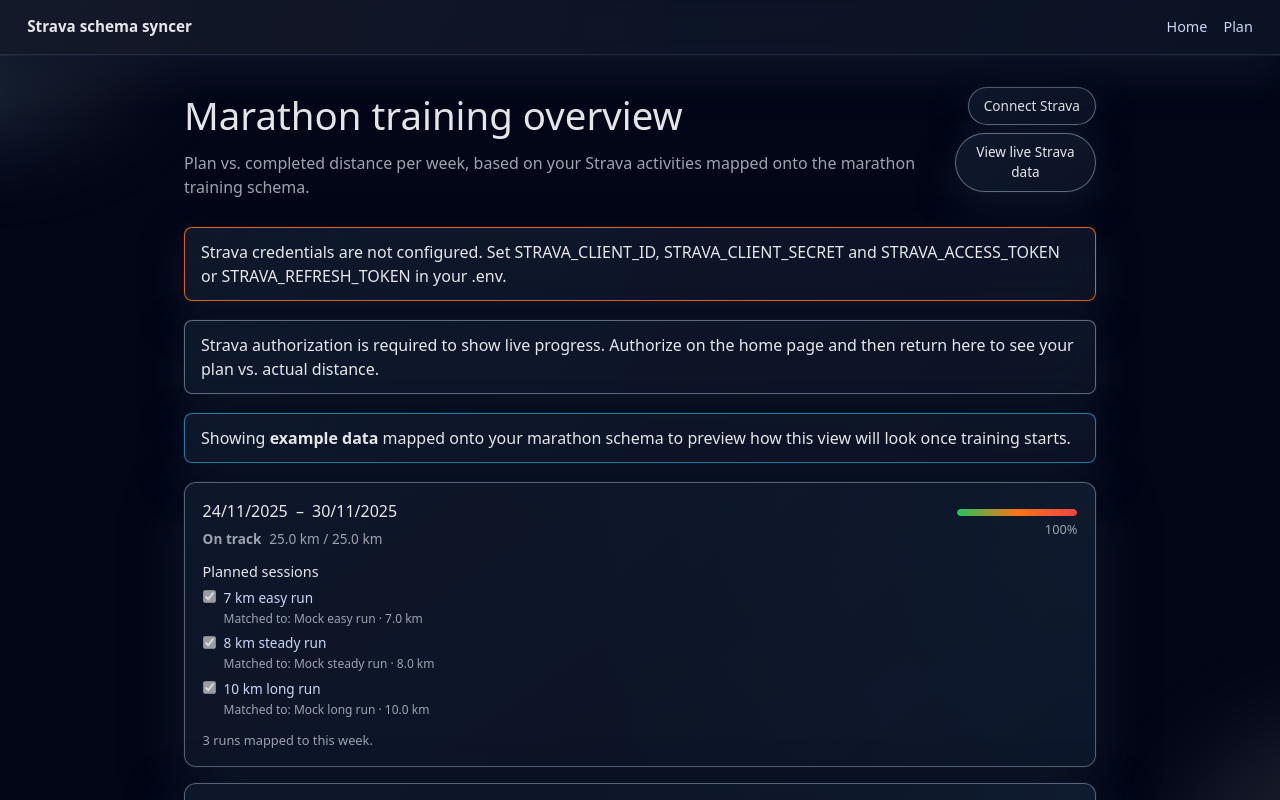
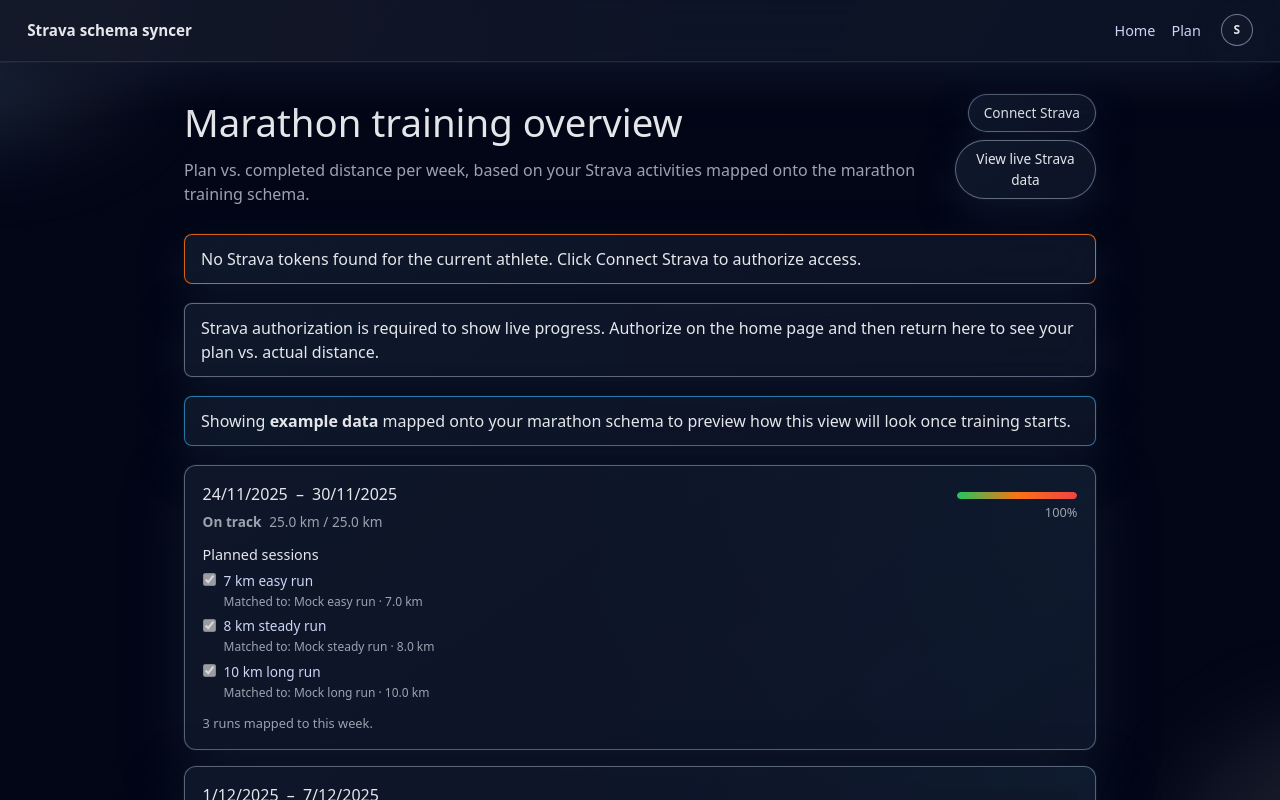
Before and after one commit to danielsteman/strava-schema-syncer, a SvelteKit app: page /plan in a window 1280 px wide. Shown: the top 800 px of the page. Built offline with nearby package versions, Linux system fonts and the light colour scheme; no server answers.

Commit message:
feat: add avatar and logout button

```diff
--- a/src/lib/strava-tokens.ts
+++ b/src/lib/strava-tokens.ts
@@ -10,6 +10,7 @@ type StravaTokenRow = {
 	scope: string;
 	createdAt: string;
 	updatedAt: string;
+	athleteFirstName?: string;
 };
 
 const STRAVA_TOKENS_TABLE_NAME = env.STRAVA_TOKENS_TABLE_NAME;
--- a/src/lib/strava.ts
+++ b/src/lib/strava.ts
@@ -96,6 +96,7 @@ async function refreshAccessTokenForAthlete(athleteId: string): Promise<string>
 		accessToken: json.access_token,
 		refreshToken: json.refresh_token,
 		expiresAt: json.expires_at,
+		athleteFirstName: existing.athleteFirstName,
 		scope: json.scope ?? existing.scope,
 		createdAt: existing.createdAt ?? nowIso,
 		updatedAt: nowIso
@@ -123,7 +124,13 @@ async function getAccessToken(athleteId?: string): Promise<string> {
 		return refreshAccessTokenForAthlete(athleteId);
 	}
 
-	// Legacy single-user behaviour: use the refresh token from .env and keep
+	// No athlete selected in this browser – treat as \"not connected\".
+	throw new Error('No stored Strava tokens for the current athlete');
+
+	// Legacy single-user behaviour (disabled now that we support multi-user):
+	// use the refresh token from .env and keep tokens in memory for the
+	// lifetime of the process. If you want to re-enable this, move the early
+	// throw above behind an explicit feature flag.
 	// tokens in memory for the lifetime of the process.
 	let currentAccessToken: string | null = null;
 	let currentRefreshToken: string | null = STRAVA_REFRESH_TOKEN ?? null;
--- /dev/null
+++ b/src/routes/+layout.server.ts
@@ -0,0 +1,34 @@
+import type { LayoutServerLoad } from './$types';
+import { getTokensForAthlete } from '$lib/strava-tokens.ts';
+
+export const load: LayoutServerLoad = async ({ cookies }) => {
+	const athleteId = cookies.get('strava_athlete_id') ?? undefined;
+
+	if (!athleteId) {
+		return {
+			user: null
+		};
+	}
+
+	const row = await getTokensForAthlete(athleteId);
+
+	if (!row) {
+		return {
+			user: null
+		};
+	}
+
+	const firstName = row.athleteFirstName;
+	const initial =
+		firstName && firstName.trim().length > 0
+			? firstName.trim().charAt(0).toUpperCase()
+			: 'S';
+
+	return {
+		user: {
+			athleteId,
+			firstName: firstName ?? null,
+			initial
+		}
+	};
+};
--- a/src/routes/+layout.svelte
+++ b/src/routes/+layout.svelte
@@ -3,7 +3,25 @@
 	import favicon from '$lib/assets/favicon.svg';
 	import { navigating } from '$app/stores';
 
-	let { children } = $props();
+	let { children, data } = $props<{
+		children: () => unknown;
+		data: {
+			user: {
+				athleteId: string;
+				firstName: string | null;
+				initial: string;
+			} | null;
+		};
+	}>();
+	let userMenuOpen = $state(false);
+
+	const toggleUserMenu = () => {
+		userMenuOpen = !userMenuOpen;
+	};
+
+	const closeUserMenu = () => {
+		userMenuOpen = false;
+	};
 </script>
 
 <svelte:head>
@@ -18,10 +36,31 @@
 
 	<header class="site-nav">
 		<a href="/" class="brand">Strava schema syncer</a>
-		<nav class="links">
-			<a href="/">Home</a>
-			<a href="/plan">Plan</a>
-		</nav>
+		<div class="nav-right">
+			<nav class="links">
+				<a href="/">Home</a>
+				<a href="/plan">Plan</a>
+			</nav>
+
+			<div class="user-menu" onfocusout={closeUserMenu}>
+				<button
+					type="button"
+					class="avatar-button"
+					aria-label="Account"
+					aria-haspopup="menu"
+					aria-expanded={userMenuOpen}
+					onclick={toggleUserMenu}
+				>
+					<span class="avatar-initials">{data.user?.initial ?? 'S'}</span>
+				</button>
+
+				{#if userMenuOpen}
+					<div class="user-menu-dropdown" role="menu">
+						<a href="/auth/logout" role="menuitem">Logout</a>
+					</div>
+				{/if}
+			</div>
+		</div>
 	</header>
 
 	<main class="site-main">
@@ -33,6 +72,7 @@
 			<div class="page-loading-backdrop"></div>
 			<div class="page-loading-content">
 				<div class="page-loading-spinner" aria-hidden="true"></div>
+				<p class="page-loading-text">Loading…</p>
 			</div>
 		</div>
 	{/if}
@@ -143,6 +183,12 @@
 		font-size: 0.95rem;
 	}
 
+	.nav-right {
+		display: flex;
+		align-items: center;
+		gap: 1.25rem;
+	}
+
 	.links {
 		display: flex;
 		gap: 1rem;
@@ -174,6 +220,72 @@
 
 	.links a:hover::after {
 		width: 100%;
+	}
+
+	.user-menu {
+		position: relative;
+	}
+
+	.avatar-button {
+		width: 32px;
+		height: 32px;
+		border-radius: 999px;
+		border: 1px solid rgba(148, 163, 184, 0.7);
+		background:
+			linear-gradient(135deg, rgba(15, 23, 42, 0.98), rgba(15, 23, 42, 0.86)),
+			radial-gradient(circle at top left, rgba(248, 113, 22, 0.4), transparent 60%);
+		display: inline-flex;
+		align-items: center;
+		justify-content: center;
+		color: #e5e7eb;
+		font-size: 0.75rem;
+		font-weight: 600;
+		cursor: pointer;
+		box-shadow:
+			0 10px 30px rgba(15, 23, 42, 0.9),
+			0 0 0 1px rgba(15, 23, 42, 0.9);
+		padding: 0;
+	}
+
+	.avatar-button:hover {
+		border-color: rgba(248, 113, 22, 0.9);
+	}
+
+	.avatar-initials {
+		text-transform: uppercase;
+	}
+
+	.user-menu-dropdown {
+		position: absolute;
+		right: 0;
+		margin-top: 0.4rem;
+		min-width: 150px;
+		border-radius: 0.6rem;
+		background:
+			linear-gradient(145deg, rgba(15, 23, 42, 0.96), rgba(15, 23, 42, 0.9)),
+			radial-gradient(circle at top right, rgba(56, 189, 248, 0.22), transparent 60%);
+		border: 1px solid rgba(148, 163, 184, 0.7);
+		box-shadow:
+			0 20px 55px rgba(15, 23, 42, 0.98),
+			0 0 0 1px rgba(15, 23, 42, 0.9);
+		backdrop-filter: blur(22px);
+		-webkit-backdrop-filter: blur(22px);
+		padding: 0.35rem 0.25rem;
+		z-index: 30;
+	}
+
+	.user-menu-dropdown a {
+		display: block;
+		padding: 0.4rem 0.7rem;
+		font-size: 0.8rem;
+		color: #e5e7eb;
+		text-decoration: none;
+		border-radius: 0.4rem;
+	}
+
+	.user-menu-dropdown a:hover {
+		background: rgba(15, 23, 42, 0.96);
+		color: #f97316;
 	}
 
 	.site-main {
--- a/src/routes/+page.svelte
+++ b/src/routes/+page.svelte
@@ -63,6 +63,18 @@
 </script>
 
 <main class="page">
+	{#if data.needsAuth}
+		<section class="hero">
+			<div class="hero-card">
+				<h1>Connect Strava</h1>
+				<p>
+					Authorize access to your Strava account so we can pull in recent runs and map them onto
+					your training plan.
+				</p>
+				<a class="button hero-button" href="/auth/strava">Connect Strava</a>
+			</div>
+		</section>
+	{:else}
 		<section class="header">
 			<div>
 				<h1>My Strava activities</h1>
@@ -71,26 +83,15 @@
 					tokens refreshed for you.
 				</p>
 			</div>
-		<a class="button" href="/auth/strava">
-			{#if data.needsAuth}
-				Connect Strava
-			{:else}
-				Reconnect / Switch Strava account
+			<a class="button" href="/auth/strava">Reconnect / Switch Strava account</a>
+		</section>
 	{/if}
-		</a>
-	</section>
 
 	{#if data.errorMessage}
 		<p class="message message-error">{data.errorMessage}</p>
 	{/if}
 
-	{#if data.needsAuth}
-		<p class="message">
-			Strava authorization is required or has expired. Click
-			<a href="/auth/strava">Connect Strava</a>
-			to continue.
-		</p>
-	{:else if runActivities && runActivities.length > 0}
+	{#if !data.needsAuth && runActivities && runActivities.length > 0}
 		<section class="activities">
 			{#each runActivities as activity}
 				<article class="activity-card">
@@ -156,7 +157,7 @@
 				</article>
 			{/each}
 		</section>
-	{:else}
+	{:else if !data.needsAuth}
 		<p class="message">
 			No running activities found yet. Try a different day or re-authorize Strava.
 		</p>
@@ -177,6 +178,44 @@
 		color: #e5e7eb;
 		position: relative;
 		z-index: 1;
+	}
+
+	.hero {
+		min-height: calc(100vh - 7rem);
+		display: flex;
+		align-items: center;
+		justify-content: center;
+	}
+
+	.hero-card {
+		max-width: 520px;
+		padding: 2.25rem 2.5rem;
+		border-radius: 1.25rem;
+		background:
+			linear-gradient(145deg, rgba(15, 23, 42, 0.96), rgba(15, 23, 42, 0.86)),
+			radial-gradient(circle at top right, rgba(56, 189, 248, 0.22), transparent 60%);
+		border: 1px solid rgba(148, 163, 184, 0.7);
+		box-shadow:
+			0 26px 70px rgba(15, 23, 42, 0.98),
+			0 0 0 1px rgba(15, 23, 42, 0.9);
+		backdrop-filter: blur(26px);
+		-webkit-backdrop-filter: blur(26px);
+		text-align: center;
+	}
+
+	.hero-card h1 {
+		margin: 0 0 0.6rem;
+		font-size: clamp(2.2rem, 3.2vw, 2.6rem);
+	}
+
+	.hero-card p {
+		margin: 0 0 1.6rem;
+		color: #9ca3af;
+	}
+
+	.hero-button {
+		min-width: 180px;
+		justify-content: center;
 	}
 
 	.header {
--- /dev/null
+++ b/src/routes/auth/logout/+server.ts
@@ -0,0 +1,15 @@
+import { redirect, type RequestHandler } from '@sveltejs/kit';
+
+export const GET: RequestHandler = async ({ cookies, url }) => {
+	const isHttps = url.protocol === 'https:';
+
+	cookies.set('strava_athlete_id', '', {
+		path: '/',
+		httpOnly: true,
+		secure: isHttps,
+		sameSite: 'lax',
+		maxAge: 0
+	});
+
+	throw redirect(302, '/');
+};
--- a/src/routes/auth/strava/callback/+server.ts
+++ b/src/routes/auth/strava/callback/+server.ts
@@ -13,6 +13,7 @@ type StravaTokenResponse = {
 
 type StravaAthlete = {
 	id: number;
+	firstname?: string;
 	[key: string]: unknown;
 };
 
@@ -73,6 +74,7 @@ export const GET: RequestHandler = async ({ url, cookies }) => {
 		refreshToken: tokenJson.refresh_token,
 		expiresAt: tokenJson.expires_at,
 		scope: 'activity:read_all',
+		athleteFirstName: athlete?.firstname,
 		createdAt: nowIso,
 		updatedAt: nowIso
 	});
```
Also changed, not shown: 1 other file (tests, documents, lock files or other folders). Lines whose indentation alone changed are shown as unchanged.
